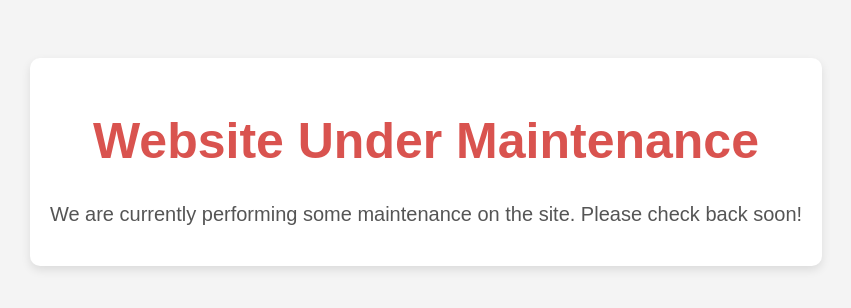
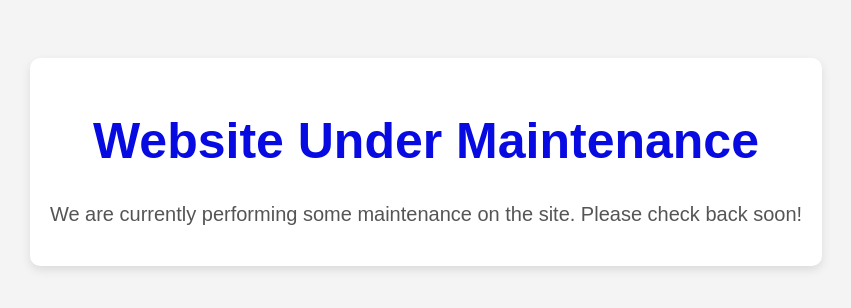
Before and after one commit to JellicoMG/JellicoMediaGroupWeb, a plain HTML site: page index.html in a window 1280 px wide. Shown: the whole page, without its empty margins (214-1065 px from the left). Drawn offline with Linux system fonts and the light colour scheme.

Commit message:
Blue Added

```diff
--- a/index.html
+++ b/index.html
@@ -12,7 +12,7 @@
             padding: 50px;
         }
         h1 {
-            color: #d9534f;
+            color: #070be2;
             font-size: 50px;
         }
         p {
```
